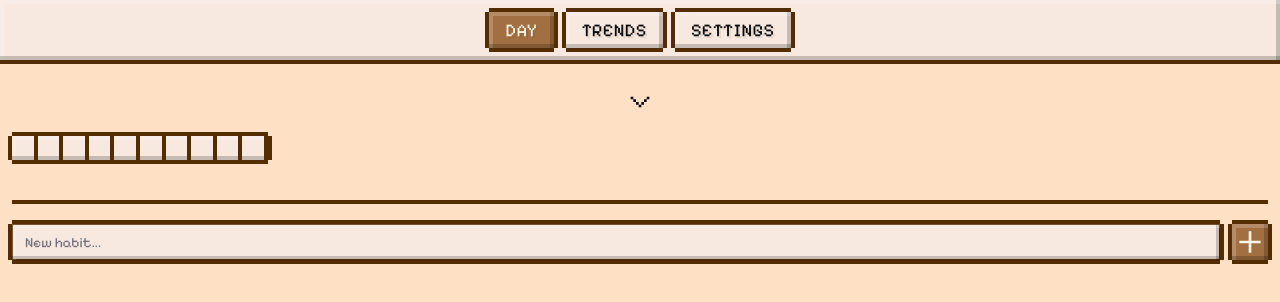
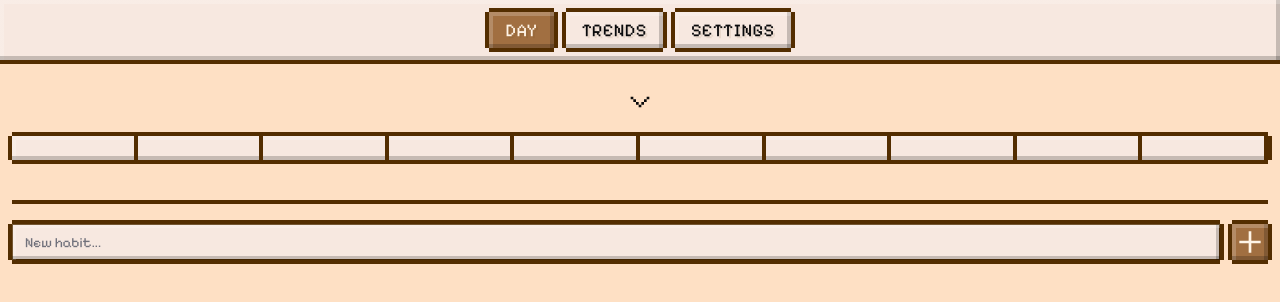
Before and after one commit to majicmaj/journey, a React (Vite) app: page / in a window 1280 px wide. Shown: the top 302 px of the page. Built offline with nearby package versions, Linux system fonts and the light colour scheme.

Commit message:
Update Progress component styling in DayPane to remove unnecessary padding class for improved layout consistency.

```diff
--- a/src/features/today/DayPane.tsx
+++ b/src/features/today/DayPane.tsx
@@ -335,7 +335,7 @@ function DayPane({
       {/* Header toggle moved to Today.tsx */}
       <Progress
         key={dayKey}
-        className="w-full my-2 sm:w-64 p"
+        className="w-full my-2 p"
         value={summary?.totalScore ?? 0}
       />
 
```
